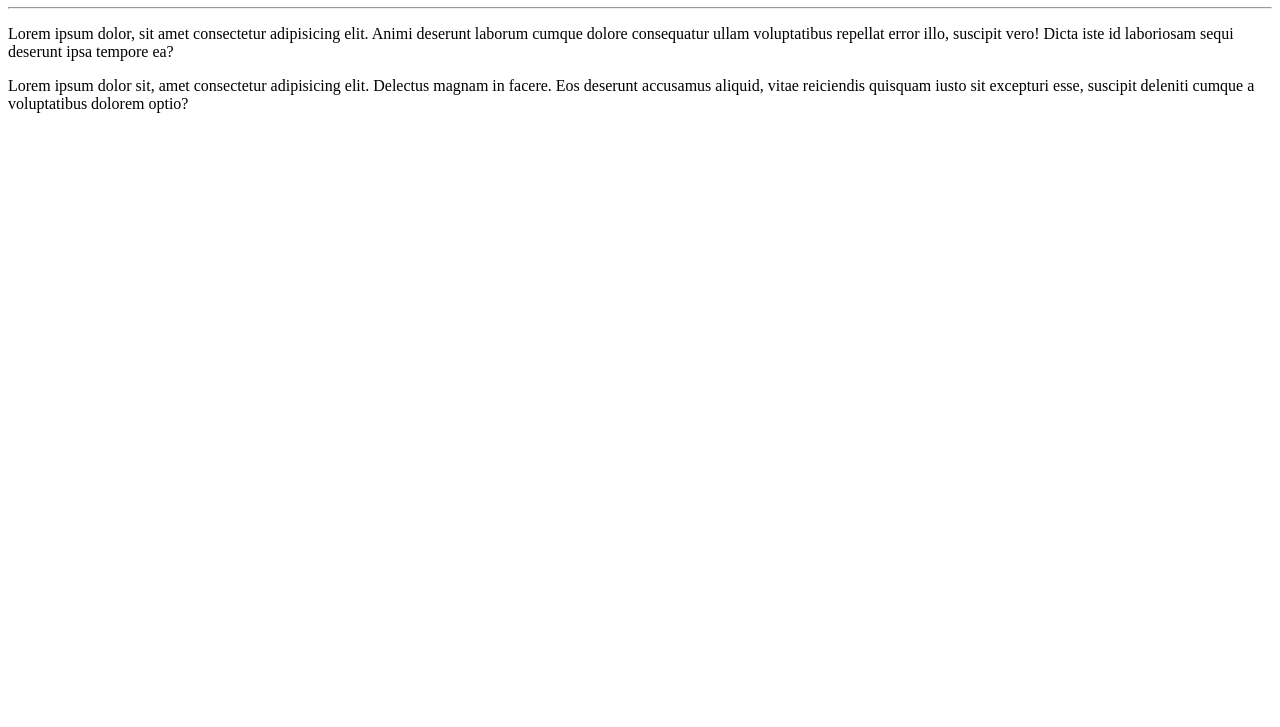
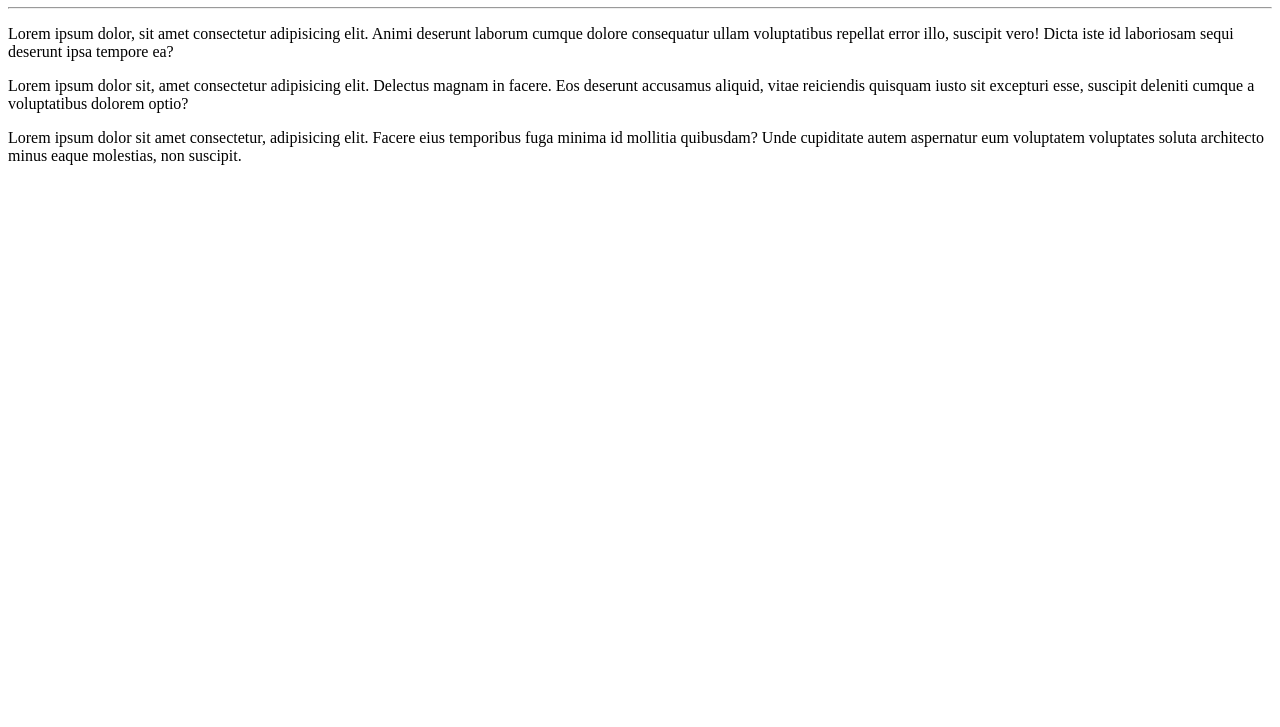
Before and after one commit to Oseias22/ola-mundo, a plain HTML site: page site exemplo/index.html in a window 1280 px wide. Shown: the part 73-800 px from the top of the page. Drawn offline with Linux system fonts and the light colour scheme.

Commit message:
Update index.html

```diff
--- a/site exemplo/index.html
+++ b/site exemplo/index.html
@@ -12,7 +12,7 @@
     <h1>Olá Mundo</h1>
     <hr>
     <p>Lorem ipsum dolor, sit amet consectetur adipisicing elit. Animi deserunt laborum cumque dolore consequatur ullam voluptatibus repellat error illo, suscipit vero! Dicta iste id laboriosam sequi deserunt ipsa tempore ea?</p>
-    <p>Lorem ipsum dolor sit, amet consectetur adipisicing elit. Delectus magnam in facere. Eos deserunt accusamus aliquid, vitae reiciendis quisquam iusto sit excepturi esse, suscipit deleniti cumque a voluptatibus dolorem optio?</p>
+    <p>Lorem ipsum dolor sit, amet consectetur adipisicing elit. Delectus magnam in facere. Eos deserunt accusamus aliquid, vitae reiciendis quisquam iusto sit excepturi esse, suscipit deleniti cumque a voluptatibus dolorem optio?</p><p>Lorem ipsum dolor sit amet consectetur, adipisicing elit. Facere eius temporibus fuga minima id mollitia quibusdam? Unde cupiditate autem aspernatur eum voluptatem voluptates soluta architecto minus eaque molestias, non suscipit.</p>
 
 
 </body>
```
